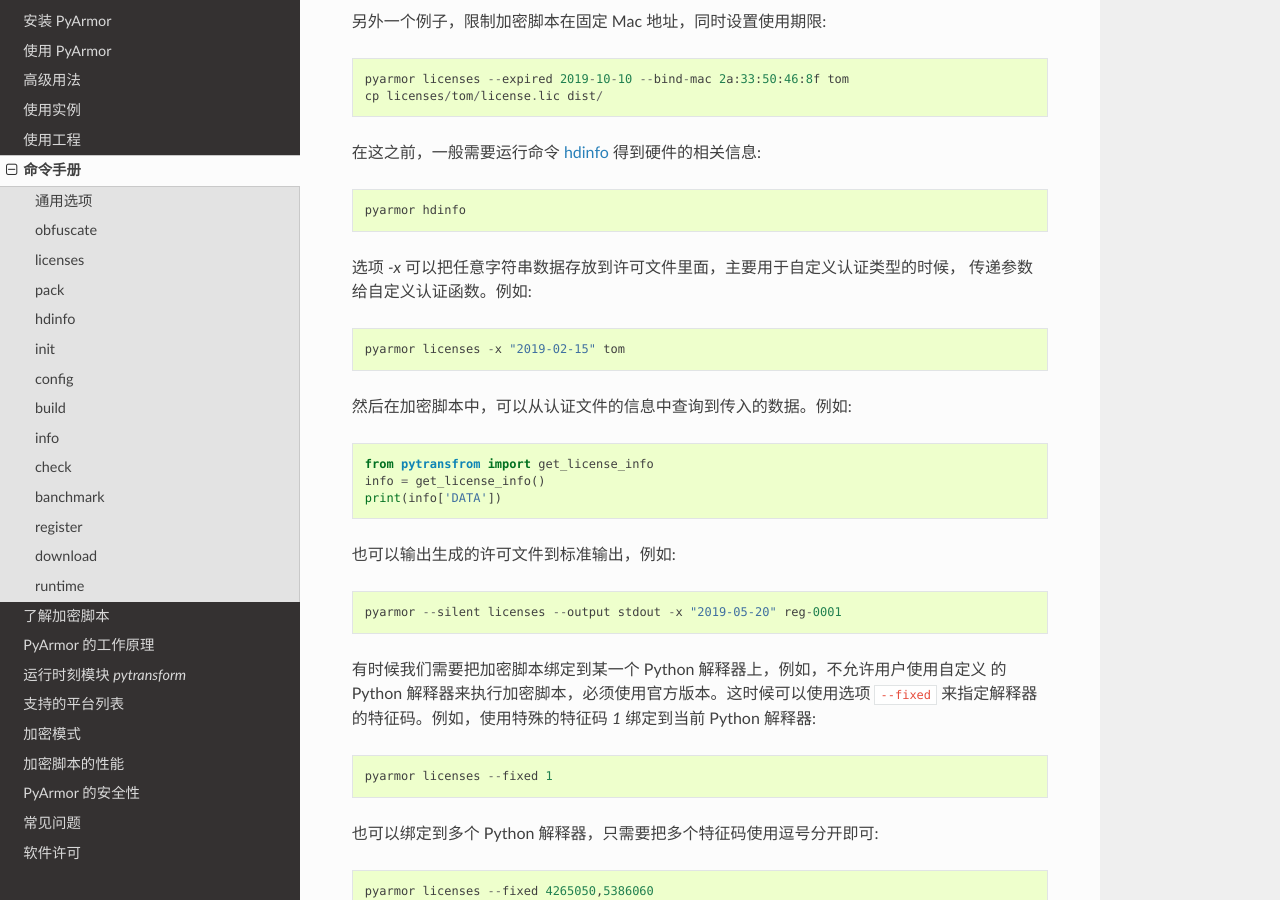
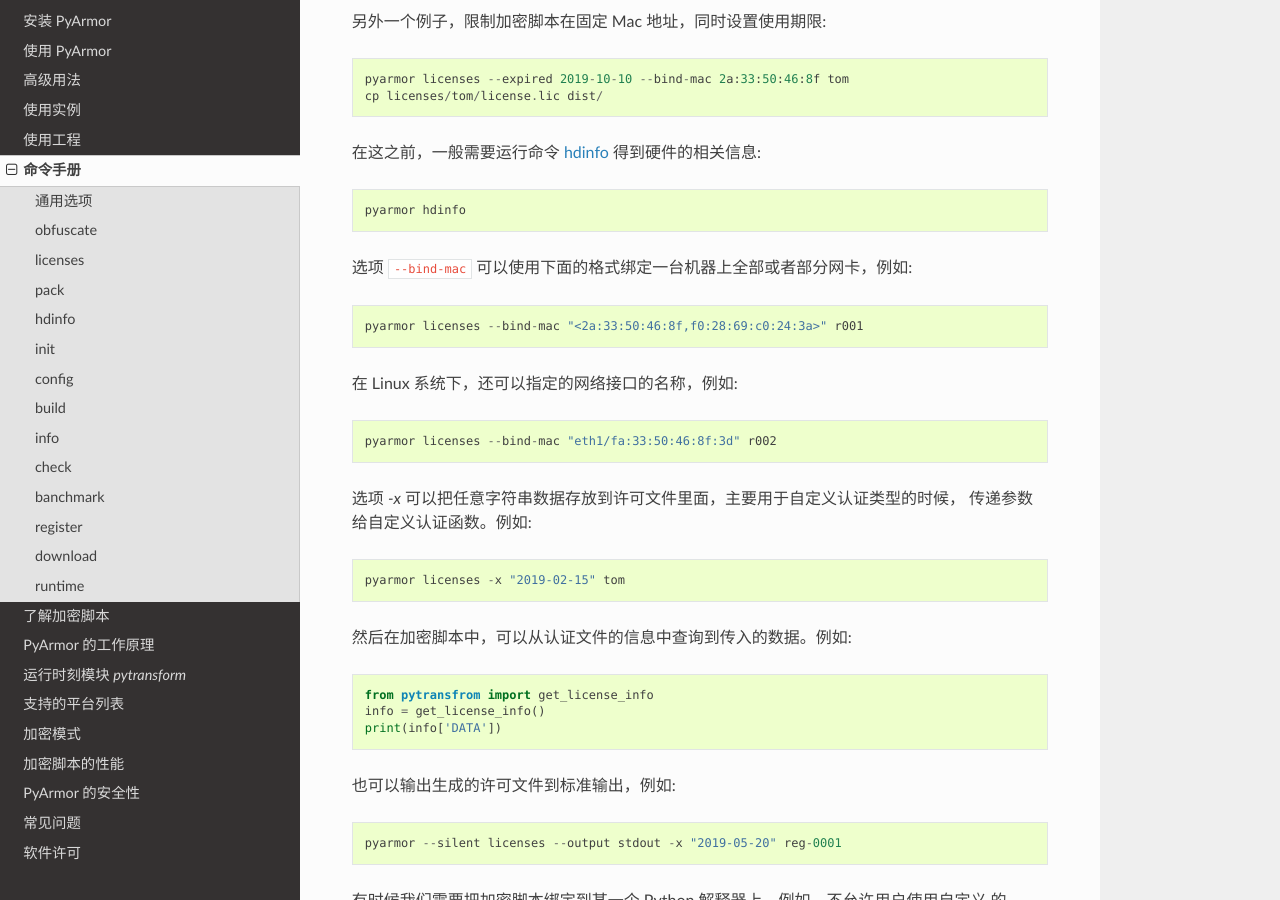
Before and after one commit to dashingsoft/pyarmor-docs-zh, a Sphinx documentation site: the page built from docs/man.rst, in a window 1280 px wide and 900 px high, scrolled down 9852 px. Built offline with Sphinx 7.4.7 and the Read the Docs theme 2.0.0, drawn with Linux system fonts in a browser that asks for light colours.

Commit message:
Document multiple mac address binding

```diff
--- a/docs/man.rst
+++ b/docs/man.rst
@@ -360,6 +360,14 @@
 在这之前，一般需要运行命令 :ref:`hdinfo` 得到硬件的相关信息::
 
     pyarmor hdinfo
+
+选项 ``--bind-mac`` 可以使用下面的格式绑定一台机器上全部或者部分网卡，例如::
+
+    pyarmor licenses --bind-mac "<2a:33:50:46:8f,f0:28:69:c0:24:3a>" r001
+
+在 Linux 系统下，还可以指定的网络接口的名称，例如::
+
+    pyarmor licenses --bind-mac "eth1/fa:33:50:46:8f:3d" r002
 
 选项 `-x` 可以把任意字符串数据存放到许可文件里面，主要用于自定义认证类型的时候，
 传递参数给自定义认证函数。例如::
```
